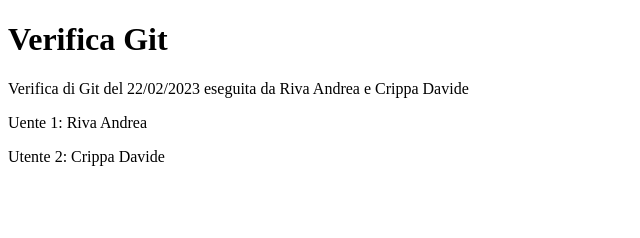
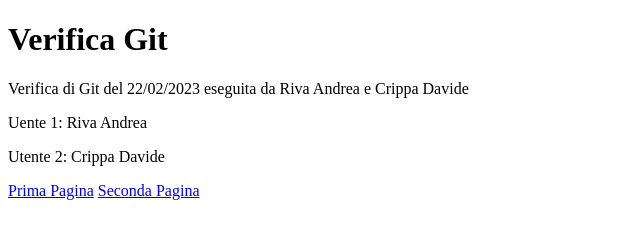
Before and after one commit to RivaAndrea/Verifica-22-02, a plain HTML site: page index.html in a window 1280 px wide. Shown: the whole page, without its empty margins (0-640 px from the left). Drawn offline with Linux system fonts and the light colour scheme.

Commit message:
Modificato Index.html con link sui due html

```diff
--- a/index.html
+++ b/index.html
@@ -12,5 +12,8 @@
     <p>Uente 1: Riva Andrea</p>
 
     <p>Utente 2: Crippa Davide</p>
+
+    <a href="primo.html">Prima Pagina</a>
+    <a href="secondo.html">Seconda Pagina</a>
 </body>
 </html>
```
